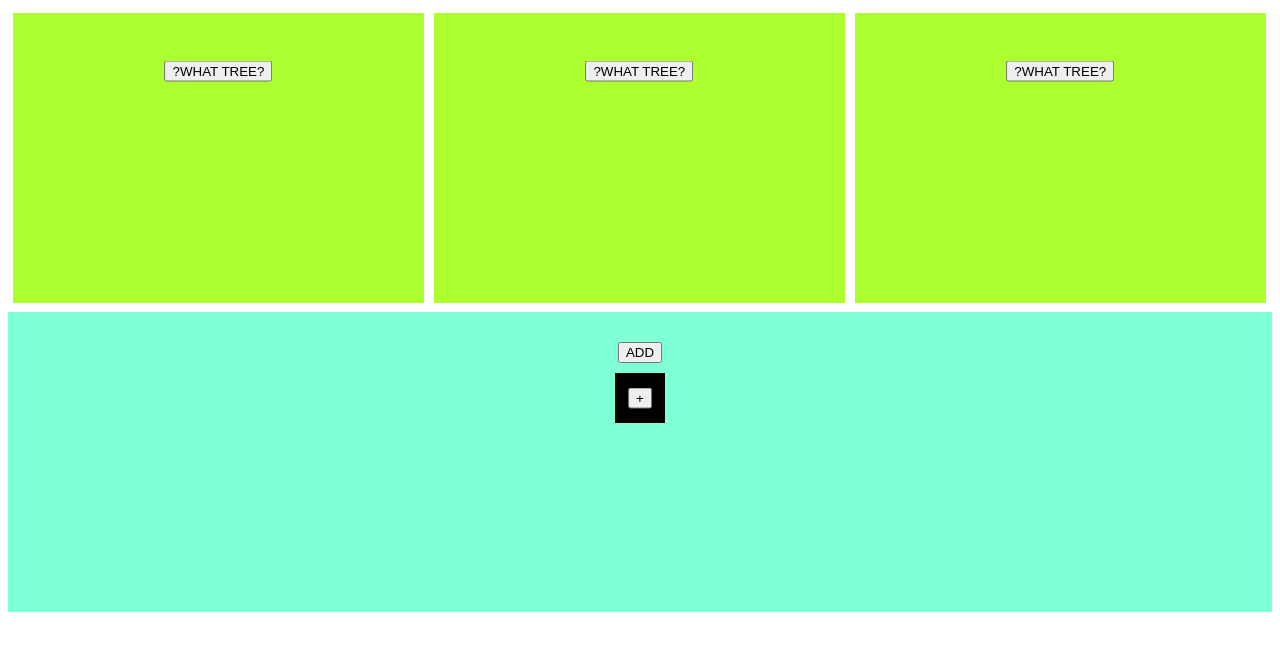
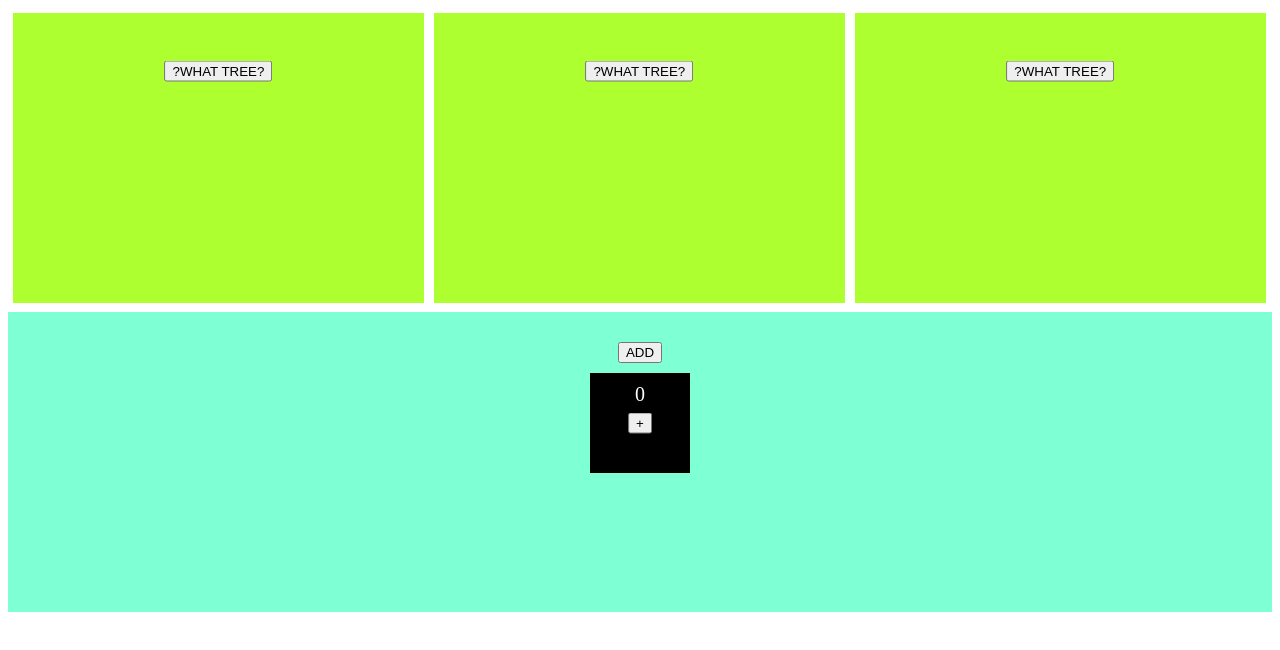
Before and after one commit to ArminasStrolys/react-deimante-v5, a React (Create React App) app: page / in a window 1280 px wide. Both pictures are taken after a click on the button "ADD". Shown: the top 650 px of the page. Built offline with nearby package versions, Linux system fonts and the light colour scheme.

Commit message:
Another one down, last one to go

```diff
--- /dev/null
+++ b/src/components/second/ExtraComp.jsx
@@ -0,0 +1,14 @@
+import React, { useState } from 'react';
+import './second.css'
+
+const ExtraComp = () => {
+    const [count, setCount] = useState(0)
+    return (
+        <>
+<button className='btnCent' onClick={()=>setCount(count + 1)}>+</button>
+<span className='extra'>{count}</span>
+</>
+    );
+}
+
+export default ExtraComp;
--- a/src/components/second/Second.jsx
+++ b/src/components/second/Second.jsx
@@ -1,21 +1,26 @@
 import React, { useState } from 'react';
 import './second.css'
+import ExtraComp from './ExtraComp';
+
+function rndNum(min, max) {
+    return Math.floor(Math.random() * (max - min + 1) + min);
+  }
+
 
 
 const Second = () => {
 
     const [addCube, setAddCube] = useState([])
-    const [count, setCount] = useState('')
+    const rnd = rndNum(0,1000)
 
     return (
         <main className='mainBase'>
             <div className='mainDiv'>
-            <button onClick={()=> setAddCube(add => ([...add, <div key={add} className='blackBox'><button className='btnCent' onClick={()=>setCount(1)}>+<br/>{count}</button></div>]))}>ADD</button>
+            <button onClick={()=> setAddCube(add => ([...add, <div key={rnd} className='blackBox'><ExtraComp /></div>]))}>ADD</button>
             </div>
             <div>
-            <button className='btnCent' onClick={()=>setCount(count + 1)}>+<br/>{count}</button>
+            {/* <button className='btnCent' onClick={()=>setCount(count + 1)}>+<br/>{count}</button> */}
             {addCube}
-            {console.log(addCube)}
             </div>
         </main>
     );
--- a/src/components/second/second.css
+++ b/src/components/second/second.css
@@ -8,8 +8,8 @@
     padding-top: 30px;
 }
 .blackBox{
-    width: 50px;
-    height: 50px;
+    width: 100px;
+    height: 100px;
     background-color: black;
     color: white;
     margin: 10px;
@@ -22,3 +22,8 @@
     left: 50%;
     transform: translate(-50%, -50%);
 }
+.extra{
+    margin-top: 10px;
+    display: inline-block;
+    font-size: 20px;
+}
```
Also changed, not shown: src/components/third/Third.jsx (added).
